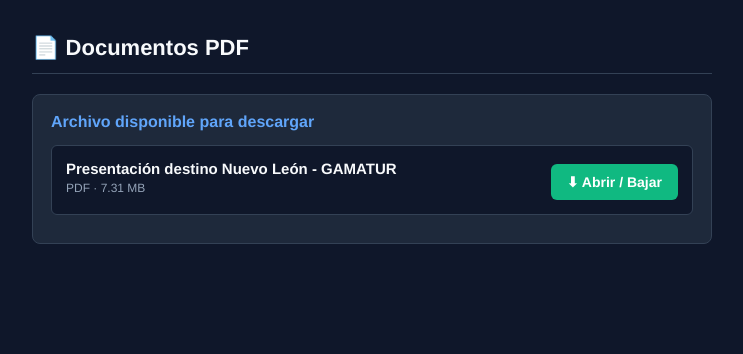
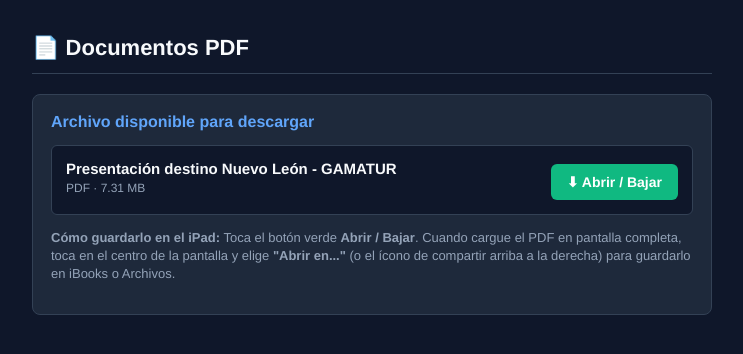
Before and after one commit to jarriaga090-arch/bren, a plain HTML site: page index.html in a window 1280 px wide. Shown: the whole page, without its empty margins (268-1011 px from the left). Drawn offline with Linux system fonts and the light colour scheme.

Commit message:
Add help text for iPad saving instructions
Added help text for saving the document on iPad.

```diff
--- a/index.html
+++ b/index.html
@@ -99,3 +99,12 @@
           </a>
         </div>
       </div>
+
+      <p class="help-text">
+        <strong>Cómo guardarlo en el iPad:</strong> Toca el botón verde <strong>Abrir / Bajar</strong>. Cuando cargue el PDF en pantalla completa, toca en el centro de la pantalla y elige <strong>"Abrir en..."</strong> (o el ícono de compartir arriba a la derecha) para guardarlo en iBooks o Archivos.
+      </p>
+    </div>
+  </div>
+
+</body>
+</html>
```
